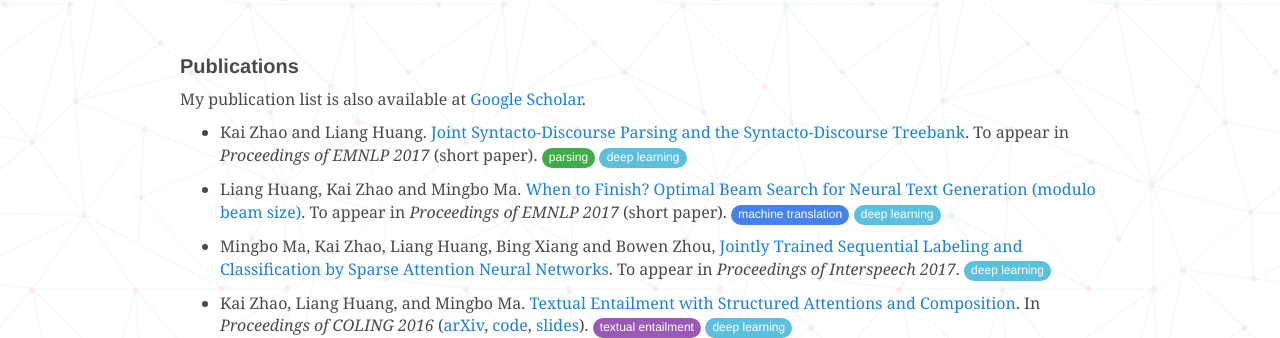
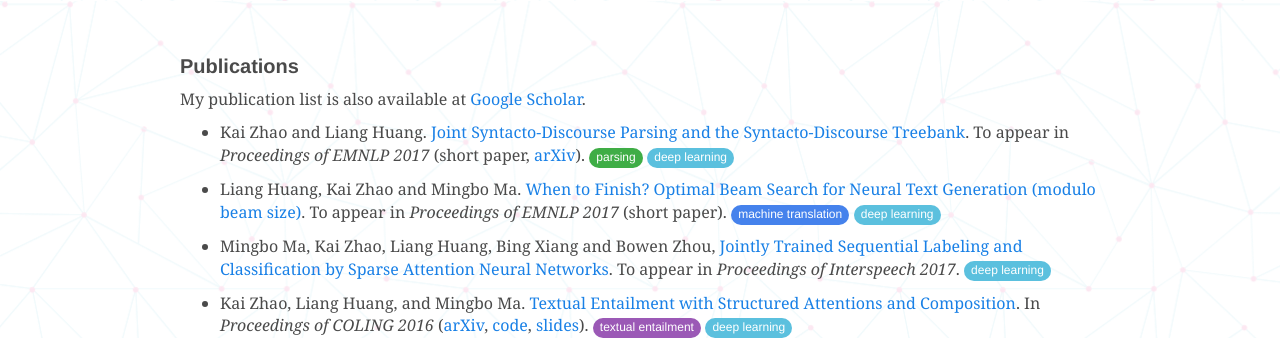
Before and after one commit to kaayy/kaayy.github.io, a Jekyll site: the page built from index.md, in a window 1280 px wide. Shown: the part 751-1089 px from the top of the page. Built offline with Jekyll 4.4.1, drawn with Linux system fonts in a browser that asks for light colours; nearby versions of some CDN libraries.

Commit message:
update paper

```diff
--- a/index.md
+++ b/index.md
@@ -42,7 +42,7 @@
 
 My publication list is also available at [Google Scholar](http://scholar.google.com/citations?user=5CCzY6MAAAAJ&hl=en).
 
-* Kai Zhao and Liang Huang. [Joint Syntacto-Discourse Parsing and the Syntacto-Discourse Treebank](#). To appear in _Proceedings of EMNLP 2017_ (short paper). <span class="label label-success label-as-badge">parsing</span> <span class="label label-info label-as-badge">deep learning</span>
+* Kai Zhao and Liang Huang. [Joint Syntacto-Discourse Parsing and the Syntacto-Discourse Treebank](#). To appear in _Proceedings of EMNLP 2017_ (short paper, [arXiv](https://arxiv.org/abs/1708.08484)). <span class="label label-success label-as-badge">parsing</span> <span class="label label-info label-as-badge">deep learning</span>
 
 * Liang Huang, Kai Zhao and Mingbo Ma. [When to Finish? Optimal Beam Search for Neural Text Generation (modulo beam size)](#). To appear in _Proceedings of EMNLP 2017_ (short paper). <span class="label label-primary label-as-badge">machine translation</span> <span class="label label-info label-as-badge">deep learning</span>
 
```
